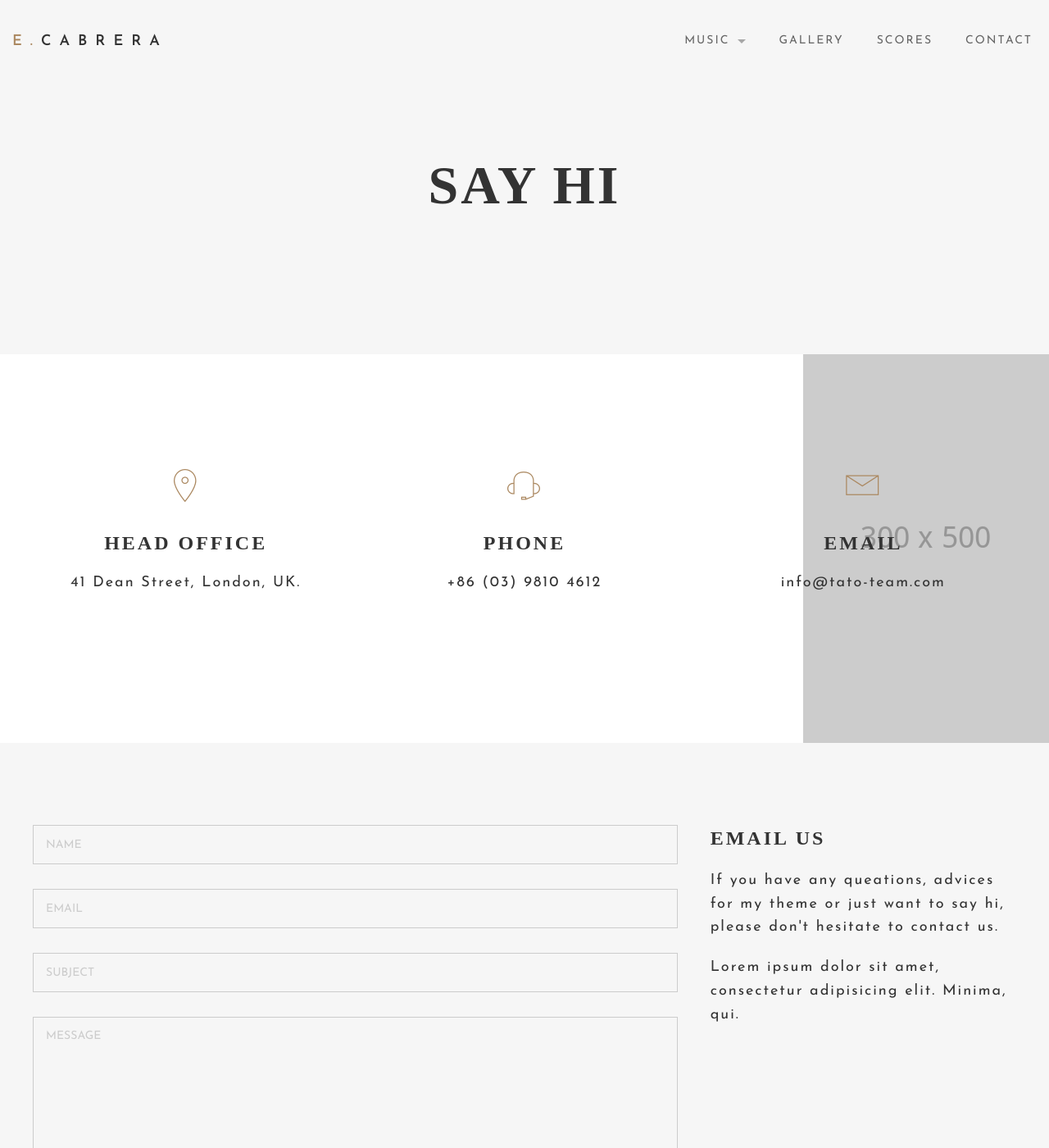
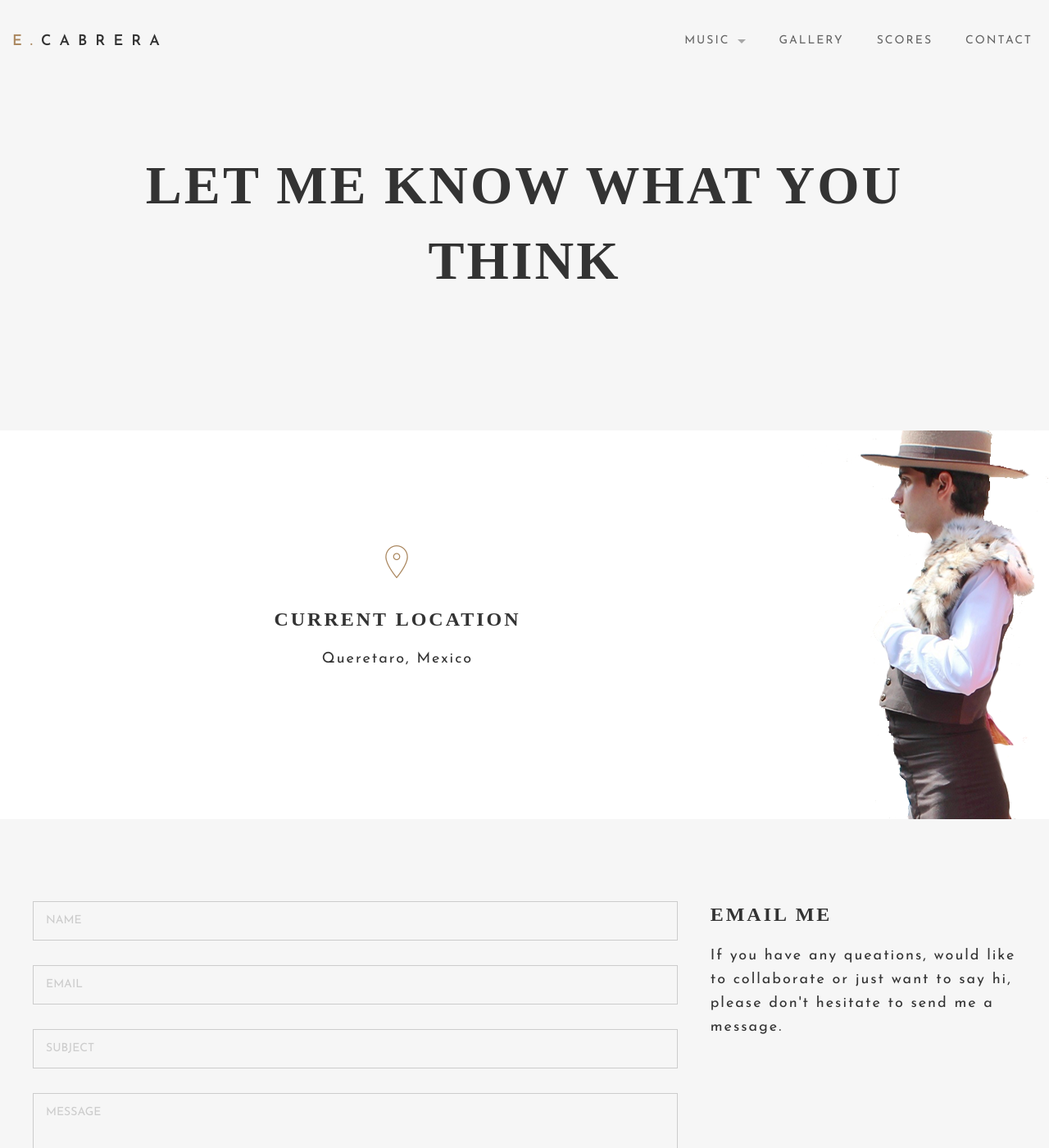
Before and after one commit to guicaro/musicemmanuel, a Jekyll site: the page built from contact.html, in a window 1280 px wide and 1400 px high. Shown: the whole window at 82% size. Built offline with Jekyll 4.4.1, drawn with Linux system fonts in a browser that asks for light colours; some web fonts are replaced.

Commit message:
Done with contact page

```diff
--- a/contact.html
+++ b/contact.html
@@ -8,7 +8,7 @@ section_id: contact
   <div class="section-title">
     <div class="row">
       <div class="medium-10 medium-centered columns">
-        <h1 class="wow slideInUp">Say Hi</h1>
+        <h1 class="wow slideInUp">Let me know what you think</h1>
       </div>
     </div>
   </div>
@@ -16,25 +16,11 @@ section_id: contact
 <div class="full white flower">
   <div class="two spacing"></div>
   <div class="row">
-    <div class="large-4 columns">
+    <div class="large-9 columns">
       <div class="contact-details">
         <i class='icon-basic-geolocalize-01'></i>
-        <h3>Head Office</h3>
-        <p>41 Dean Street, London, UK.</p>
-      </div>
-    </div>
-    <div class="large-4 columns">
-      <div class="contact-details">
-        <i class='icon-basic-headset'></i>
-        <h3>Phone</h3>
-        <p>+86 (03) 9810 4612</p>
-      </div>
-    </div>
-    <div class="large-4 columns">
-      <div class="contact-details">
-        <i class='icon-basic-mail'></i>
-        <h3>Email</h3>
-        <p>info@tato-team.com</p>
+        <h3>Current Location</h3>
+        <p>Queretaro, Mexico</p>
       </div>
     </div>
   </div>
@@ -58,9 +44,8 @@ section_id: contact
       </div>
     </div>
     <div class="large-4 columns">
-      <h3>Email Us</h3>
-      <p>If you have any queations, advices for my theme or just want to say hi, please don't hesitate to contact us.</p>
-      <p>Lorem ipsum dolor sit amet, consectetur adipisicing elit. Minima, qui.</p>
+      <h3>Email Me</h3>
+      <p>If you have any queations, would like to collaborate  or just want to say hi, please don't hesitate to send me a message.</p>
     </div>
   </div>
 </div>
```
Also changed, not shown: images/@stock/flower.png.
